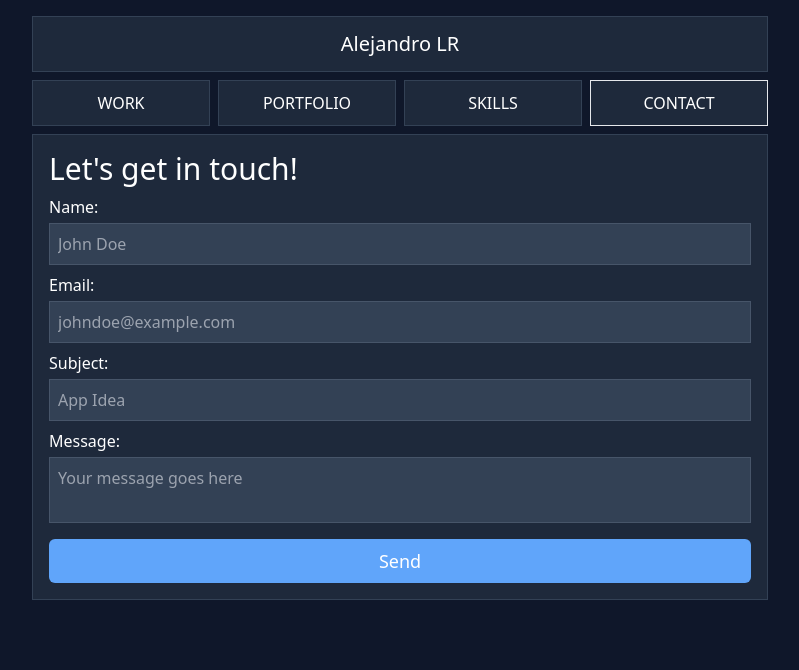
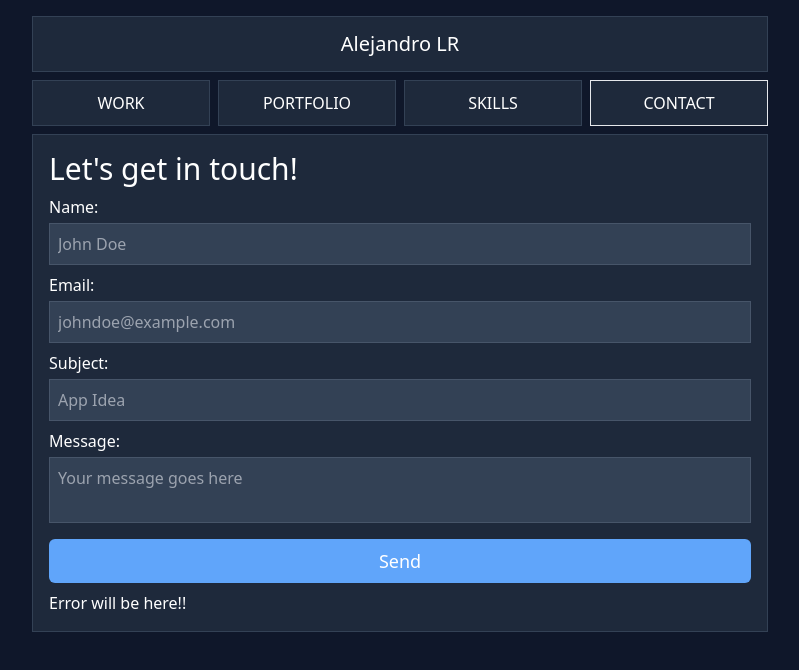
Before and after one commit to Alejandro1709/alejandrolarosa, a Next.js app: page / in a window 1280 px wide. Both pictures are taken after a click on the item "CONTACT". Shown: the top 670 px of the page, without its empty margins (240-1039 px from the left). Built offline with nearby package versions, Linux system fonts and the light colour scheme.

Commit message:
Add: few rafactors to api

```diff
--- a/src/app/api/mail/route.ts
+++ b/src/app/api/mail/route.ts
@@ -1,11 +1,11 @@
 import { contactRequestValidator } from "@/validators/validator";
-import { NextRequest, NextResponse } from "next/server";
+import { NextResponse } from "next/server";
 
 const mail = require('@sendgrid/mail')
 
 mail.setApiKey(process.env.SENDGRID_API_KEY)
 
-export async function POST(request: NextRequest) {
+export async function POST(request: Request) {
   const body = await request.json()
 
   try {
@@ -19,7 +19,7 @@ export async function POST(request: NextRequest) {
     `;
 
     const data = {
-      to: 'alejandro.lr.developer@hotmail.com',
+      to: 'contacto@alejandrolarosa.com',
       from: 'hola@alejandrolarosa.com',
       subject: 'Nuevo correo del formulario de contacto!',
       text: messagee,
@@ -29,6 +29,7 @@ export async function POST(request: NextRequest) {
     mail.send(data)
 
   } catch (error) {
+    console.log(error)
     return new NextResponse('Unprocessessable entity')
   }
 
--- a/src/components/ContactForm.tsx
+++ b/src/components/ContactForm.tsx
@@ -1,7 +1,7 @@
 'use client';
 
+import { useRef } from "react";
 import { ApiContactRequest } from "@/validators/validator";
-import { useRef } from "react";
 
 function ContactForm() {
   const nameRef = useRef<HTMLInputElement>(null)
@@ -9,7 +9,7 @@ function ContactForm() {
   const subjectRef = useRef<HTMLInputElement>(null)
   const messageRef = useRef<HTMLTextAreaElement>(null)
 
-  const handleSubmit = (e: React.FormEvent<HTMLFormElement>) => {
+  const handleSubmit = async (e: React.FormEvent<HTMLFormElement>) => {
     e.preventDefault();
 
     const name = nameRef.current?.value
@@ -26,11 +26,11 @@ function ContactForm() {
       message
     }
 
-    fetch('/api/mail', {
+    const res = await fetch('/api/mail', {
       method: 'POST',
       body: JSON.stringify(payload)
     })
-    console.log(payload)
+    console.log(res)
   };
 
   return (
@@ -77,6 +77,9 @@ function ContactForm() {
       <button className='mt-2 rounded-md bg-blue-400 p-2 text-lg font-medium hover:bg-blue-500 active:bg-blue-600'>
         Send
       </button>
+      <div>
+        <span>Error will be here!!</span>
+      </div>
     </form>
   );
 }
```
